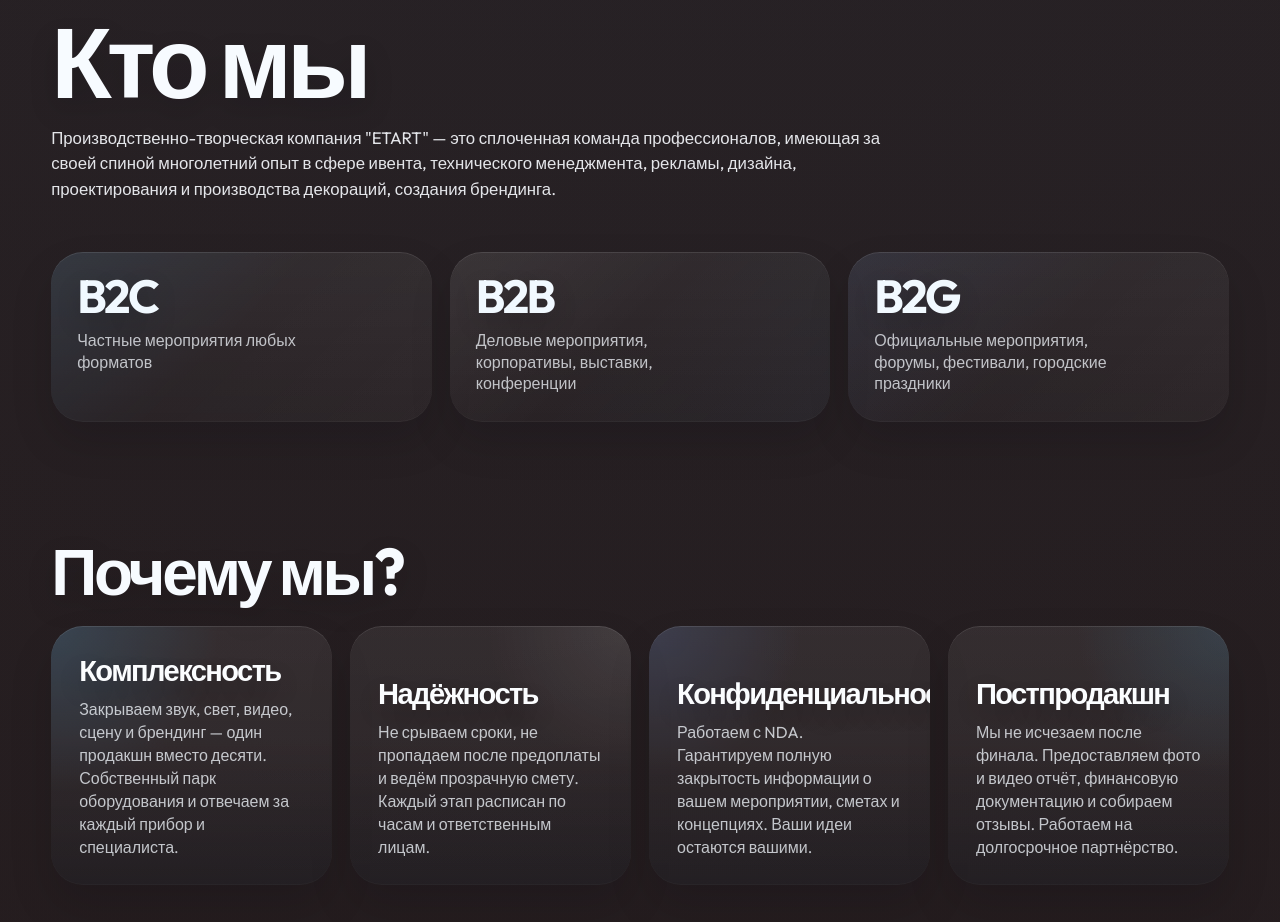
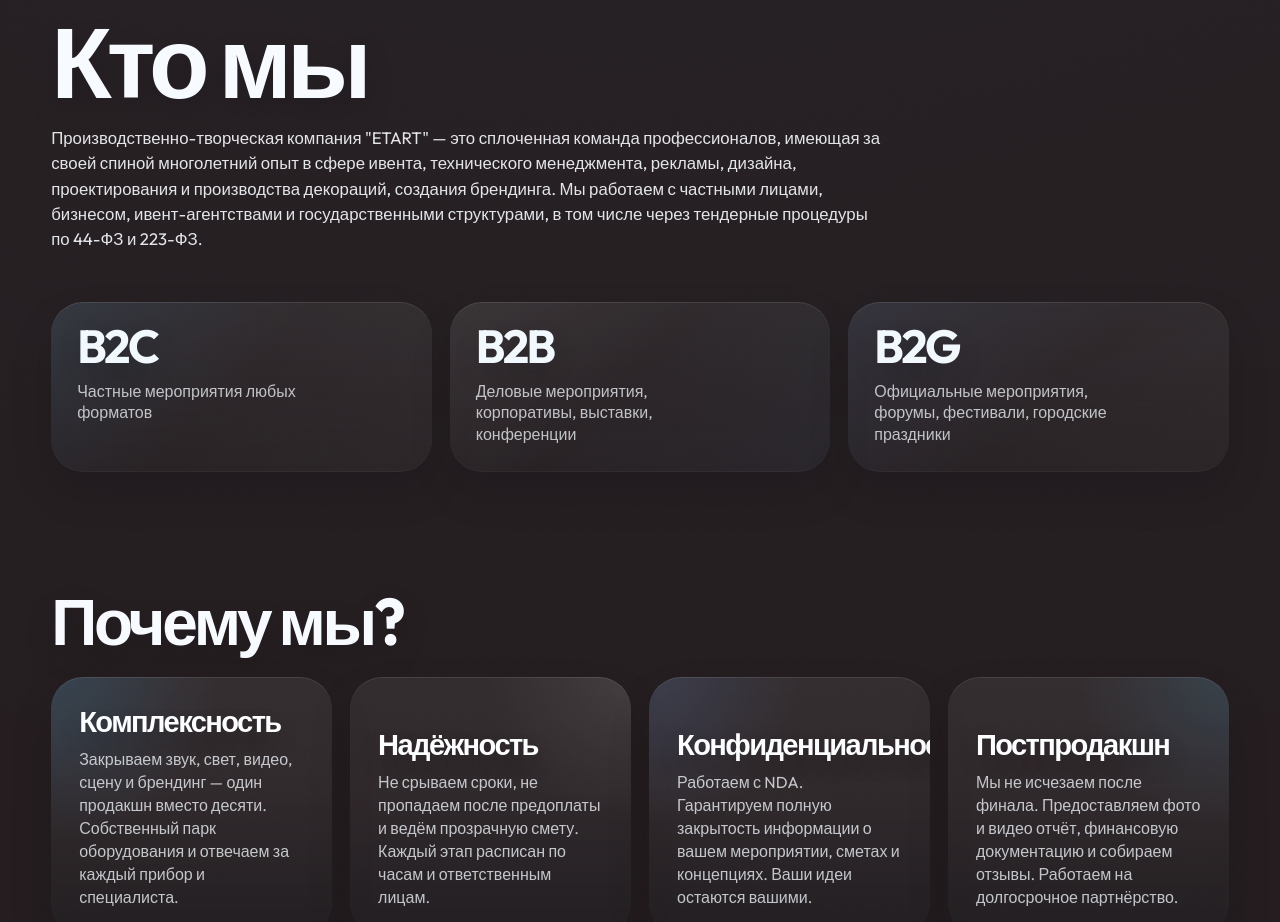
Before and after one commit to danilkaq/mysite, a React (Vite) app: page / in a window 1280 px wide. Shown: the part 1080-2002 px from the top of the page. Built offline with nearby package versions, Linux system fonts and the light colour scheme.

Commit message:
Add tender services note to about section

```diff
--- a/src/components/AboutSection.jsx
+++ b/src/components/AboutSection.jsx
@@ -33,7 +33,8 @@
         <p>
           Производственно-творческая компания &quot;ETART&quot; — это сплоченная команда профессионалов, имеющая за
           своей спиной многолетний опыт в сфере ивента, технического менеджмента, рекламы, дизайна, проектирования и
-          производства декораций, создания брендинга.
+          производства декораций, создания брендинга. Мы работаем с частными лицами, бизнесом, ивент-агентствами и
+          государственными структурами, в том числе через тендерные процедуры по 44-ФЗ и 223-ФЗ.
         </p>
       </motion.div>
 
```
